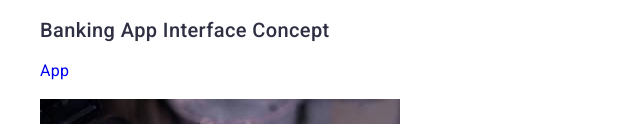
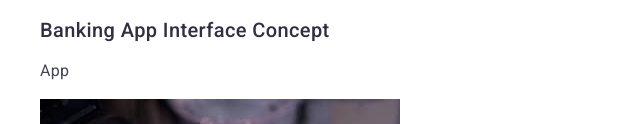
Before and after one commit to YuriiM-Owl/goit-markup-hw-02, a plain HTML site: page portfolio.html in a window 1280 px wide. Shown: the part 795-919 px from the top of the page, 0-640 px from the left. Drawn offline with nearby package versions, Linux system fonts and the light colour scheme.

Commit message:
<p> color change in <a>

```diff
--- a/css/styles.css
+++ b/css/styles.css
@@ -204,3 +204,8 @@ body {
   color: var(--c-text-alt);
   background-color: var(--c-effect);
 }
+
+/** ------------------------ Portfolio cards ------------------------ */
+.portfolio-link .text {
+  color: var(--c-text-main);
+}
```
Also changed, not shown: portfolio.html (+1 -1 lines).
